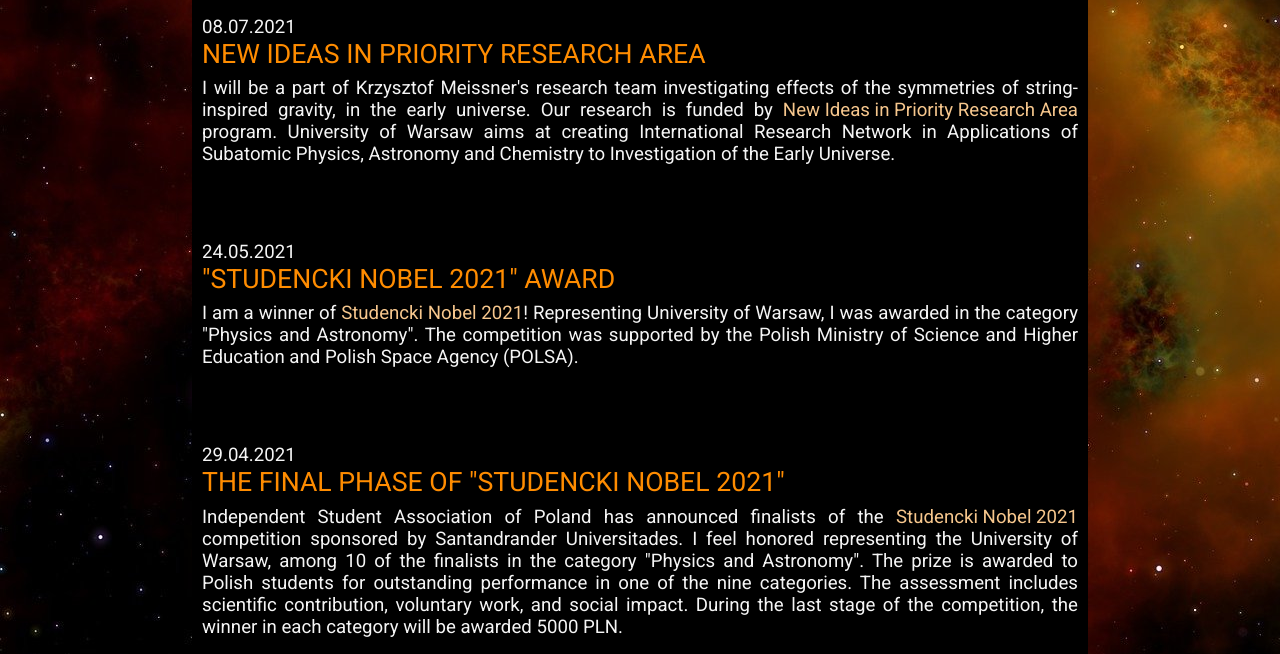
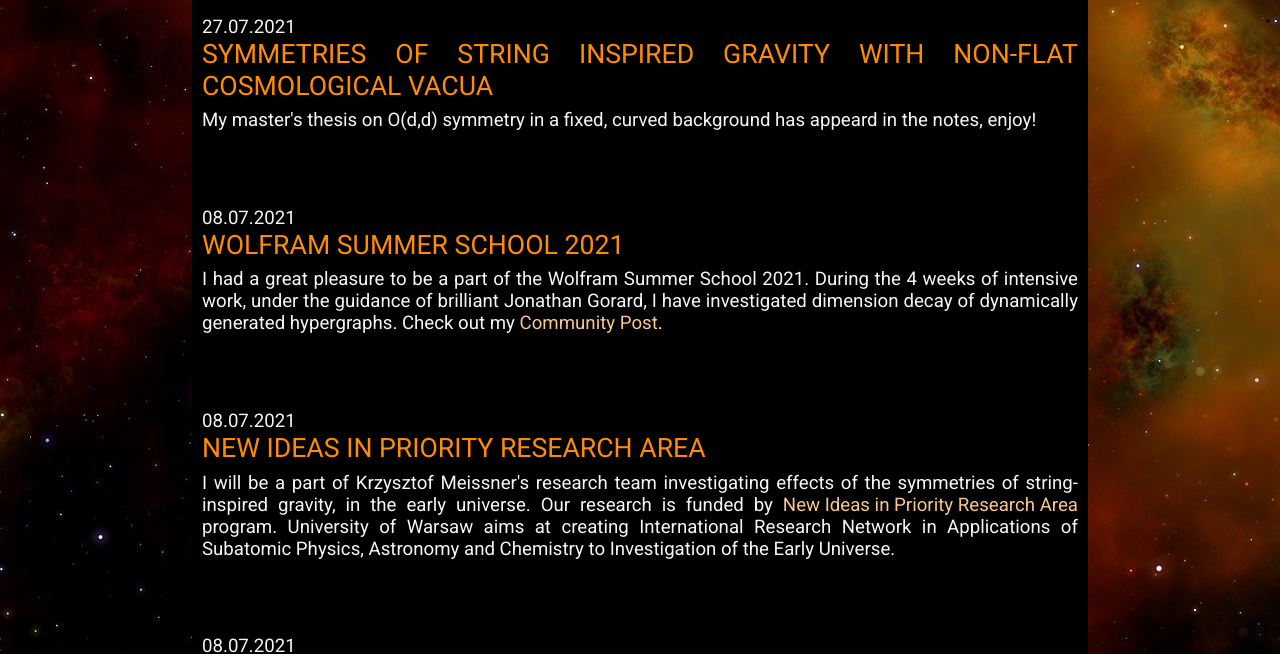
Before and after one commit to JRChojnacki/JRChojnacki.github.io, a plain HTML site: page Pages/home.html in a window 1280 px wide. Shown: the part 516-1170 px from the top of the page. Drawn offline with Linux system fonts and the light colour scheme.

Commit message:
Add files via upload

```diff
--- a/Pages/home.html
+++ b/Pages/home.html
@@ -42,6 +42,23 @@
                     <div class="news-text-wrapper">
                         <div class="banner">News</div>
                         <div class="news">
+                            27.07.2021
+                            <div class="title">Symmetries of string inspired gravity with
+                                non-flat cosmological vacua</div>
+                            My master's thesis on O(d,d) symmetry in a fixed, curved background has appeard in the notes, enjoy!
+                            </div>
+                        <div class="news">
+                            08.07.2021
+                            <div class="title">Wolfram Summer School 2021</div>
+                            I had a great pleasure to be a part of the Wolfram Summer School 2021. During the 4 weeks of intensive work, under the guidance of brilliant Jonathan Gorard, I have investigated dimension decay of dynamically generated hypergraphs. Check out my <div class="intext-link-wrapper"><a href="https://community.wolfram.com/groups/-/m/t/2312354?sortMsg=Likes" target="_blank" >Community Post</a></div>.
+                        </div>
+                        <div class="news">
+                            08.07.2021
+                            <div class="title">New Ideas in Priority Research Area</div>
+                            I will be a part of Krzysztof Meissner's research team investigating effects of the symmetries of string-inspired gravity, in the early universe.  Our research is funded by <div class="intext-link-wrapper"><a href="https://inicjatywadoskonalosci.uw.edu.pl/en/actions/ni/pob2/" target="_blank" >New Ideas in Priority Research Area</a></div> program.
+                            University of Warsaw aims at creating International Research Network in Applications of Subatomic Physics, Astronomy and Chemistry to Investigation of the Early Universe.
+                        </div>
+                        <div class="news">
                             08.07.2021
                             <div class="title">New Ideas in Priority Research Area</div>
                             I will be a part of Krzysztof Meissner's research team investigating effects of the symmetries of string-inspired gravity, in the early universe.  Our research is funded by <div class="intext-link-wrapper"><a href="https://inicjatywadoskonalosci.uw.edu.pl/en/actions/ni/pob2/" target="_blank" >New Ideas in Priority Research Area</a></div> program.
```
